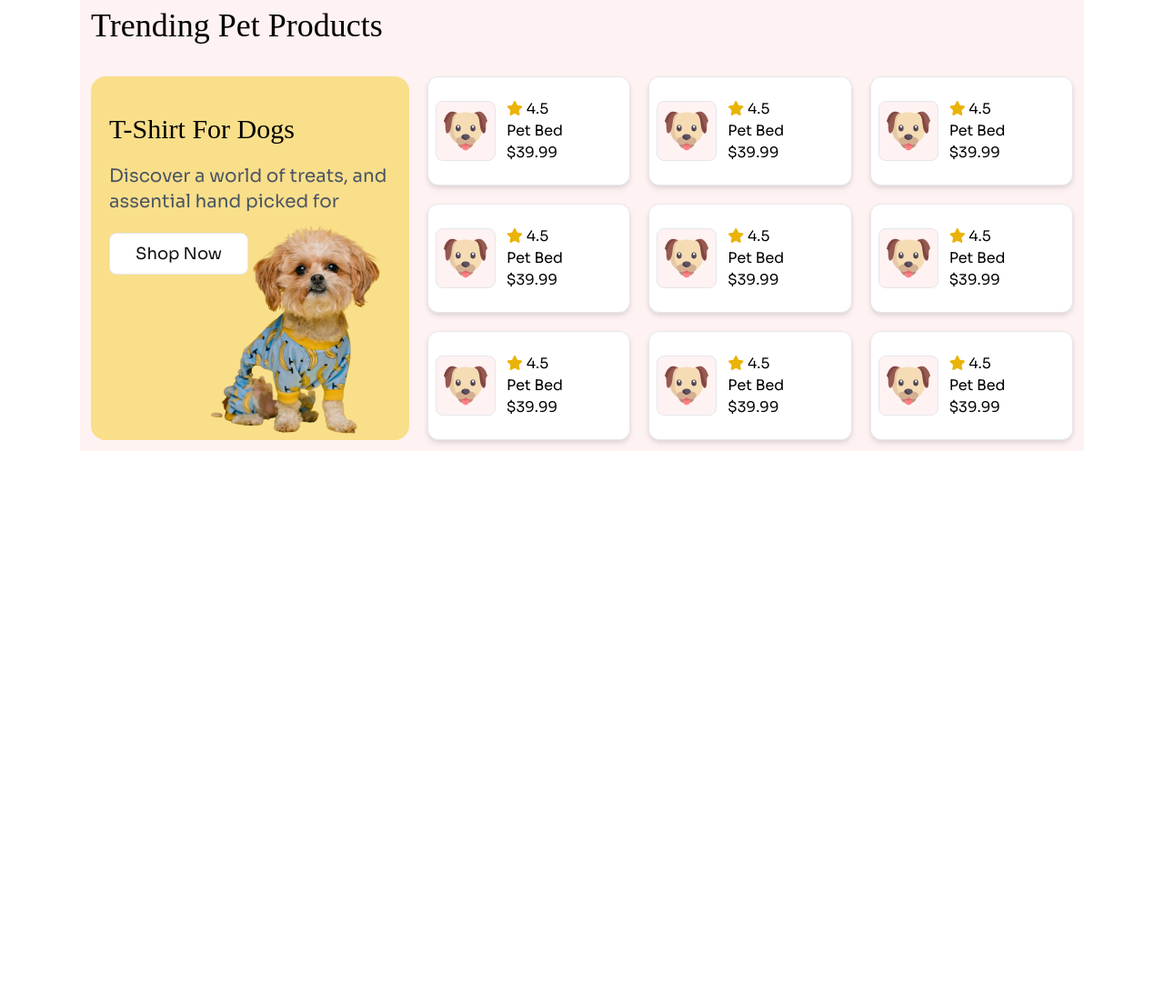
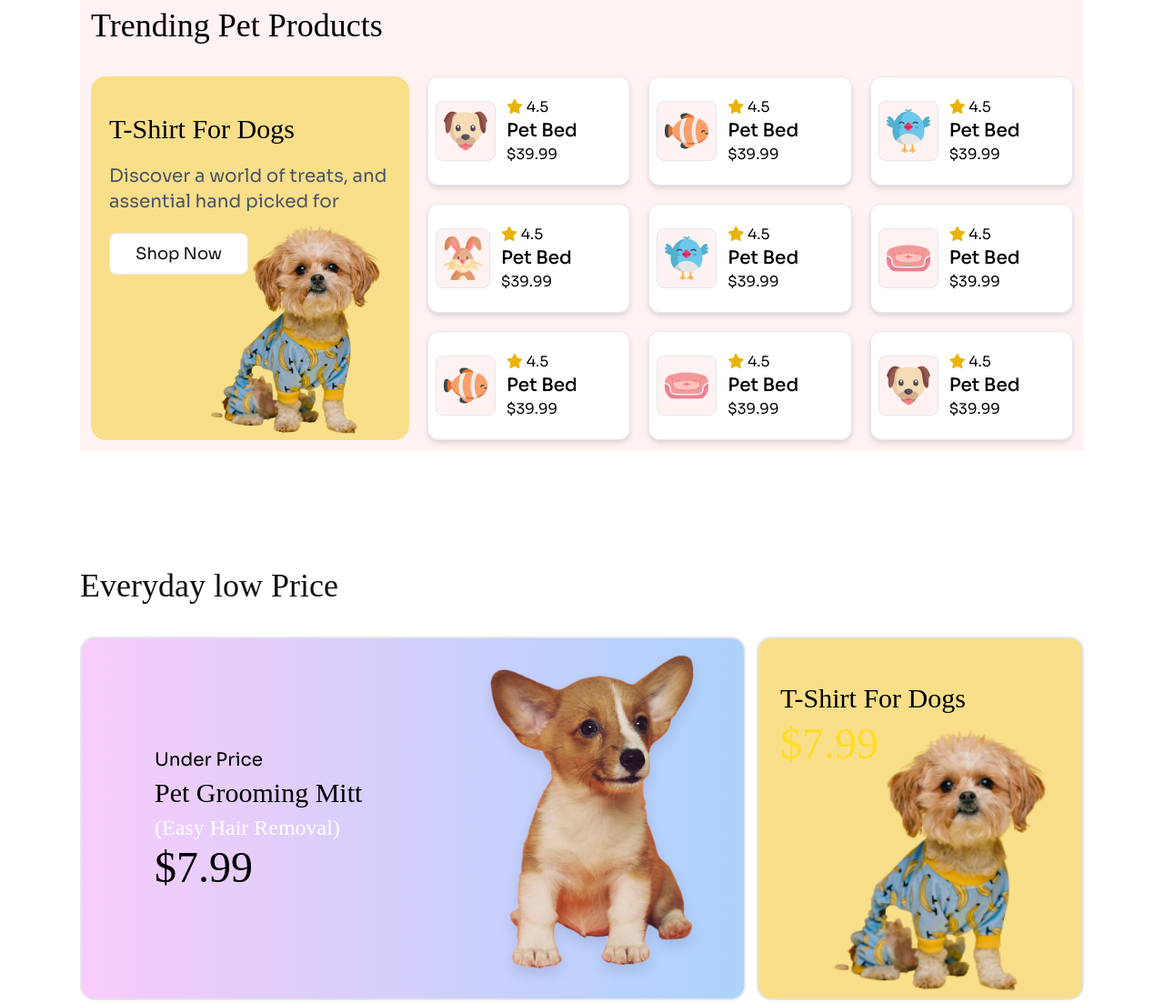
Before and after one commit to yasir-8arafat/ya-ph-assinment-3, a plain HTML site: page index.html in a window 1280 px wide. Shown: the part 1300-2403 px from the top of the page at 91% size. Before the commit the page ends 1828 px from the top, so only its background shows below. Drawn offline with nearby package versions, Linux system fonts and the light colour scheme; a web font is replaced by a local one.

Commit message:
Low Price section added

```diff
--- a/index.html
+++ b/index.html
@@ -91,7 +91,8 @@
                     <p class="text-center text-base text-[#000000]">3 items</p>
                 </div>
                 <div class="bg-[#F9DF8A] px-9 py-8 rounded-xl">
-                    <img class="border-2 bg-white p-4 rounded-full mx-auto mb-5" src="c1-assets/fish-cartoon.png" alt="">
+                    <img class="border-2 bg-white p-4 rounded-full mx-auto mb-5" src="c1-assets/fish-cartoon.png"
+                        alt="">
                     <h3 class="text-center adlam-font text-xl text-[#000000]">Fish</h3>
                     <p class="text-center text-base text-[#000000]">3 items</p>
                 </div>
@@ -101,17 +102,20 @@
                     <p class="text-center text-base text-[#000000]">3 items</p>
                 </div>
                 <div class="bg-[#F9DF8A] px-9 py-8 rounded-xl">
-                    <img class="border-2 bg-white p-4 rounded-full mx-auto mb-5" src="c1-assets/bird-cartoon.png" alt="">
+                    <img class="border-2 bg-white p-4 rounded-full mx-auto mb-5" src="c1-assets/bird-cartoon.png"
+                        alt="">
                     <h3 class="text-center adlam-font text-xl text-[#000000]">Birds</h3>
                     <p class="text-center text-base text-[#000000]">3 items</p>
                 </div>
                 <div class="bg-[#F9DF8A] px-9 py-8 rounded-xl">
-                    <img class="border-2 bg-white p-4 rounded-full mx-auto mb-5" src="c1-assets/mouse-cartoon.png" alt="">
+                    <img class="border-2 bg-white p-4 rounded-full mx-auto mb-5" src="c1-assets/mouse-cartoon.png"
+                        alt="">
                     <h3 class="text-center adlam-font text-xl text-[#000000]">Small Pet</h3>
                     <p class="text-center text-base text-[#000000]">3 items</p>
                 </div>
                 <div class="bg-[#F9DF8A] px-9 py-8 rounded-xl">
-                    <img class="border-2 bg-white p-4 rounded-full mx-auto mb-5" src="c1-assets/rabbit-cartoon.png" alt="">
+                    <img class="border-2 bg-white p-4 rounded-full mx-auto mb-5" src="c1-assets/rabbit-cartoon.png"
+                        alt="">
                     <h3 class="text-center adlam-font text-xl text-[#000000]">Rabit</h3>
                     <p class="text-center text-base text-[#000000]">3 items</p>
                 </div>
@@ -121,9 +125,11 @@
         <section class="mt-32 space-y-9 bg-red-50 md:p-3">
             <h2 class="adlam-font text-4xl">Trending Pet Products</h2>
             <div class="lg:flex gap-5">
-                <div style="background-image:url(./c1-assets/cute-pet-small.png)" class="bg-[#F9DF8A] lg:w-[33%] md:pl-5 pl-2 mb-4 lg:mb-0 pt-10 space-y-5 pb-3 bg-no-repeat bg-right-bottom h-[400px] rounded-2xl">
+                <div style="background-image:url(./c1-assets/cute-pet-small.png)"
+                    class="bg-[#F9DF8A] lg:w-[33%] md:pl-5 pl-2 mb-4 lg:mb-0 pt-10 space-y-5 pb-3 bg-no-repeat bg-right-bottom h-[400px] rounded-2xl">
                     <h3 class="adlam-font text-3xl">T-Shirt For Dogs</h3>
-                    <p class="text-base lg:text-xl text-gray-600">Discover a world of treats, and assential hand picked for</p>
+                    <p class="text-base lg:text-xl text-gray-600">Discover a world of treats, and assential hand picked
+                        for</p>
                     <button class="text-lg text-[#111111] px-7 py-2 border rounded-lg bg-white">Shop Now</button>
                 </div>
                 <div class="grid grid-cols-2 lg:grid-cols-3 lg:w-[67%] gap-5">
@@ -133,90 +139,114 @@
                         </div>
                         <div>
                             <p><i class="fa-solid fa-star text-yellow-500"></i> 4.5</p>
-                            <p>Pet Bed</p>
+                            <p class="font-medium text-xl">Pet Bed</p>
                             <p>$39.99</p>
                         </div>
                     </div>
                     <div class="flex items-center gap-3 border bg-white drop-shadow-md rounded-xl p-2">
                         <div class="bg-red-50 border rounded-lg p-2">
-                            <img src="c1-assets/dog-cartoon.png" alt="">
+                            <img src="c1-assets/fish-cartoon.png" alt="">
                         </div>
                         <div>
                             <p><i class="fa-solid fa-star text-yellow-500"></i> 4.5</p>
-                            <p>Pet Bed</p>
+                            <p class="font-medium text-xl">Pet Bed</p>
                             <p>$39.99</p>
                         </div>
                     </div>
                     <div class="flex items-center gap-3 border bg-white drop-shadow-md rounded-xl p-2">
                         <div class="bg-red-50 border rounded-lg p-2">
-                            <img src="c1-assets/dog-cartoon.png" alt="">
+                            <img src="c1-assets/bird-cartoon.png" alt="">
                         </div>
                         <div>
                             <p><i class="fa-solid fa-star text-yellow-500"></i> 4.5</p>
-                            <p>Pet Bed</p>
+                            <p class="font-medium text-xl">Pet Bed</p>
                             <p>$39.99</p>
                         </div>
                     </div>
                     <div class="flex items-center gap-3 border bg-white drop-shadow-md rounded-xl p-2">
                         <div class="bg-red-50 border rounded-lg p-2">
-                            <img src="c1-assets/dog-cartoon.png" alt="">
+                            <img src="c1-assets/rabbit-cartoon.png" alt="">
                         </div>
                         <div>
                             <p><i class="fa-solid fa-star text-yellow-500"></i> 4.5</p>
-                            <p>Pet Bed</p>
+                            <p class="font-medium text-xl">Pet Bed</p>
                             <p>$39.99</p>
                         </div>
                     </div>
                     <div class="flex items-center gap-3 border bg-white drop-shadow-md rounded-xl p-2">
                         <div class="bg-red-50 border rounded-lg p-2">
-                            <img src="c1-assets/dog-cartoon.png" alt="">
+                            <img src="c1-assets/bird-cartoon.png" alt="">
                         </div>
                         <div>
                             <p><i class="fa-solid fa-star text-yellow-500"></i> 4.5</p>
-                            <p>Pet Bed</p>
+                            <p class="font-medium text-xl">Pet Bed</p>
                             <p>$39.99</p>
                         </div>
                     </div>
                     <div class="flex items-center gap-3 border bg-white drop-shadow-md rounded-xl p-2">
                         <div class="bg-red-50 border rounded-lg p-2">
-                            <img src="c1-assets/dog-cartoon.png" alt="">
+                            <img src="c1-assets/pet-couch.png" alt="">
                         </div>
                         <div>
                             <p><i class="fa-solid fa-star text-yellow-500"></i> 4.5</p>
-                            <p>Pet Bed</p>
+                            <p class="font-medium text-xl">Pet Bed</p>
                             <p>$39.99</p>
                         </div>
                     </div>
                     <div class="flex items-center gap-3 border bg-white drop-shadow-md rounded-xl p-2">
                         <div class="bg-red-50 border rounded-lg p-2">
-                            <img src="c1-assets/dog-cartoon.png" alt="">
+                            <img src="c1-assets/fish-cartoon.png" alt="">
                         </div>
                         <div>
                             <p><i class="fa-solid fa-star text-yellow-500"></i> 4.5</p>
-                            <p>Pet Bed</p>
+                            <p class="font-medium text-xl">Pet Bed</p>
                             <p>$39.99</p>
                         </div>
                     </div>
                     <div class="flex items-center gap-3 border bg-white drop-shadow-md rounded-xl p-2">
                         <div class="bg-red-50 border rounded-lg p-2">
-                            <img src="c1-assets/dog-cartoon.png" alt="">
+                            <img src="c1-assets/pet-couch.png" alt="">
                         </div>
                         <div>
                             <p><i class="fa-solid fa-star text-yellow-500"></i> 4.5</p>
-                            <p>Pet Bed</p>
+                            <p class="font-medium text-xl">Pet Bed</p>
                             <p>$39.99</p>
                         </div>
                     </div>
-                    <div class="flex items-center gap-3 border bg-white drop-shadow-md rounded-xl p-2 hidden lg:inline-flex">
+                    <div
+                        class="flex items-center gap-3 border bg-white drop-shadow-md rounded-xl p-2 hidden lg:inline-flex">
                         <div class="bg-red-50 border rounded-lg p-2">
                             <img src="c1-assets/dog-cartoon.png" alt="">
                         </div>
                         <div>
                             <p><i class="fa-solid fa-star text-yellow-500"></i> 4.5</p>
-                            <p>Pet Bed</p>
+                            <p class="font-medium text-xl">Pet Bed</p>
                             <p>$39.99</p>
                         </div>
                     </div>
+                </div>
+            </div>
+        </section>
+        <!-- low price section start -->
+        <section class="mt-32 space-y-9">
+            <h1 class="adlam-font text-4xl text-[#111111]">Everyday low Price</h1>
+            <div class="grid grid-cols-1 lg:grid-cols-3 gap-3">
+                <div
+                    class="pl-7 lg:pl-20 bg-gradient-to-r from-[#F8CCFB] to-[#ACD2FD] lg:col-span-2 rounded-2xl lg:h-[400px] h-[400px] border-2 flex justify-between lg:items-center pt-4 lg:pt-0">
+                    <div class="space-y-1">
+                        <p class="text-xl text-[#000000] hidden lg:block">Under Price</p>
+                        <h3 class="adlam-font text-3xl text-[#000000]">Pet Grooming Mitt</h3>
+                        <p class="adlam-font text-2xl text-[#FFFFFF] hidden lg:block">(Easy Hair Removal)</p>
+                        <h2 class="adlam-font text-5xl lg:text-[#000000] text-white">$7.99</h2>
+                    </div>
+                    <div>
+                        <img class="md:h-[400px] h-[350px] mt-[50px] md:mt-0" src="c1-assets/cute-dog-mid.png" alt="">
+                    </div>
+                </div>
+                <div style="background-image:url(./c1-assets/cute-pet-small.png)"
+                    class="space-y-2 bg-no-repeat bg-right-bottom bg-contain rounded-2xl border-2 pt-12 pl-6 h-[400px] bg-[#F9DF8A]">
+                    <h3 class="adlam-font text-3xl">T-Shirt For Dogs</h3>
+                    <h2 class="adlam-font text-5xl text-[#FFDC26]">$7.99</h2>
                 </div>
             </div>
         </section>
```
